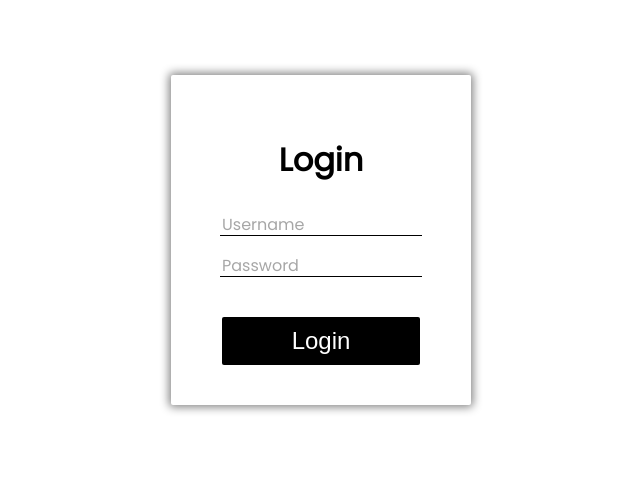
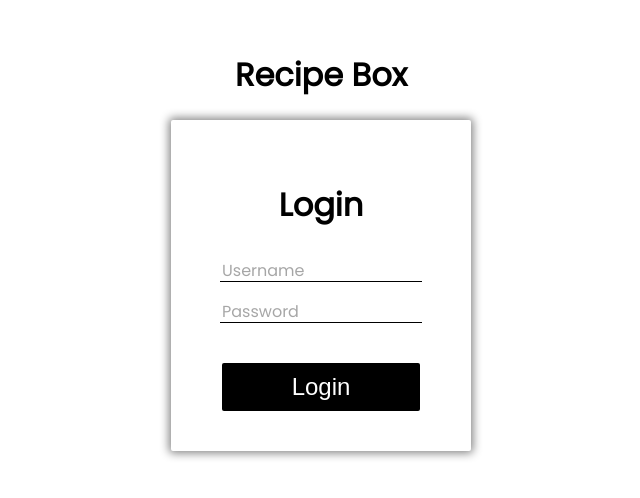
Before and after one commit to Hoistyr/recipe-box, a React (Create React App) app: page / in a window 1280 px wide. Shown: the part 160-658 px from the top of the page, without its empty margins (319-959 px from the left). Built offline with nearby package versions, Linux system fonts and the light colour scheme.

Commit message:
Added a site title to the login page

```diff
--- a/src/components/Login.js
+++ b/src/components/Login.js
@@ -24,6 +24,7 @@ const Login = () => {
 
   return (
     <div className="login">
+      <h1 className="siteTitle">Recipe Box</h1>
       <form className="loginForm">
         <h1 className="loginTitle">Login</h1>
         <input
```
